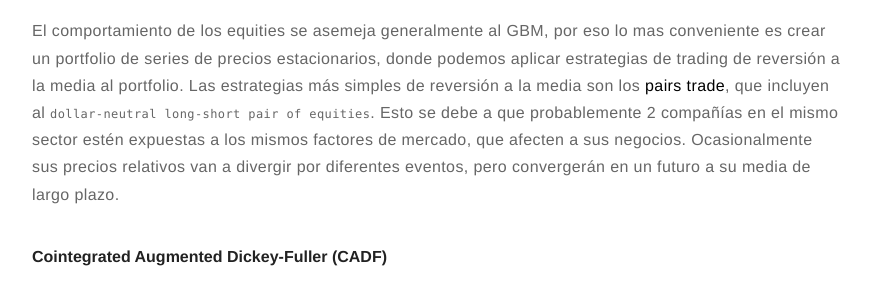
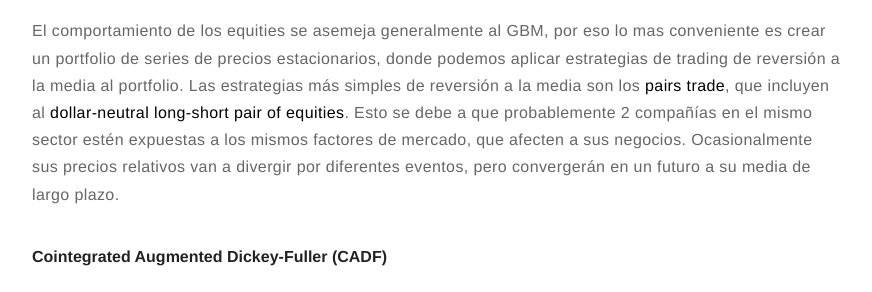
Before and after one commit to davidleonelhong/davidleonelhong.github.io, a Jekyll site: the page built from _posts/2018-01-24-Analisis-de-Series-de-Tiempo.md, in a window 1280 px wide. Shown: the part 1817-2109 px from the top of the page, without its empty margins (203-1075 px from the left). Built offline with Jekyll 4.4.1, drawn with Linux system fonts in a browser that asks for light colours; a script that is not in the unit is left out.

```diff
--- a/_posts/2018-01-24-Analisis-de-Series-de-Tiempo.md
+++ b/_posts/2018-01-24-Analisis-de-Series-de-Tiempo.md
@@ -53,7 +53,7 @@ Mediante el HE vamos a poder se va a poder identificar si la serie tiene reversi
 
 ## Cointegración:
 
-El comportamiento de los equities se asemeja generalmente al GBM, por eso lo mas conveniente es crear un portfolio de series de precios estacionarios, donde podemos aplicar estrategias de trading de reversión a la media al portfolio. Las estrategias más simples de reversión a la media son los **pairs trade**, que incluyen al `dollar-neutral long-short pair of equities`. Esto se debe a que probablemente 2 compañías en el mismo sector estén expuestas a los mismos factores de mercado, que afecten a sus negocios. Ocasionalmente sus precios relativos van a divergir por diferentes eventos, pero convergerán en un futuro a su media de largo plazo.
+El comportamiento de los equities se asemeja generalmente al GBM, por eso lo mas conveniente es crear un portfolio de series de precios estacionarios, donde podemos aplicar estrategias de trading de reversión a la media al portfolio. Las estrategias más simples de reversión a la media son los **pairs trade**, que incluyen al **dollar-neutral long-short pair of equities**. Esto se debe a que probablemente 2 compañías en el mismo sector estén expuestas a los mismos factores de mercado, que afecten a sus negocios. Ocasionalmente sus precios relativos van a divergir por diferentes eventos, pero convergerán en un futuro a su media de largo plazo.
 
 #### Cointegrated Augmented Dickey-Fuller (CADF)
 
```
